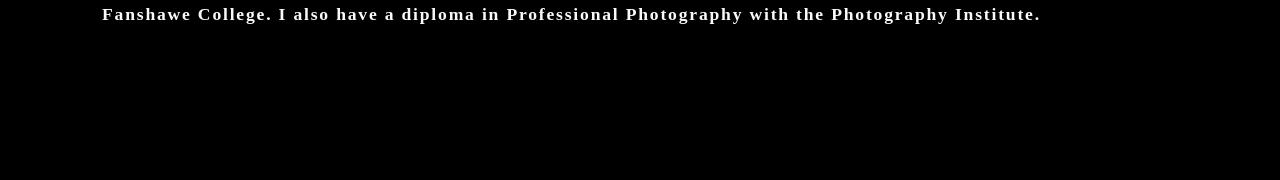
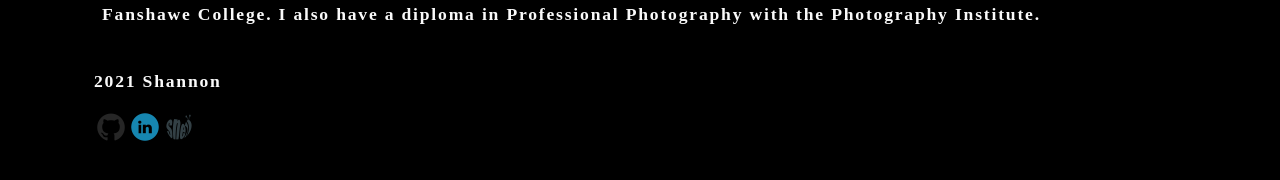
Before and after one commit to ShannonNell/react-portfolio-challenge20, a React (Create React App) app: page / in a window 1280 px wide. Shown: the part 1166-1346 px from the top of the page. Before the commit the page ends 1284 px from the top, so only its background shows below. Built offline with nearby package versions, Linux system fonts and the light colour scheme.

Commit message:
Footer component created

```diff
--- a/src/App.js
+++ b/src/App.js
@@ -1,12 +1,14 @@
 import React from 'react';
 import './App.css';
 import Header from './components/Header';
+import Footer from './components/Footer';
 
 function App() {
   return (
     <div>
       <main>
         <Header></Header>
+        <Footer></Footer>
       </main>
     </div>
   );
--- /dev/null
+++ b/src/components/Footer/index.js
@@ -0,0 +1,24 @@
+import React from 'react';
+import GitHubIcon from '../../assets/icon_gitHub.png';
+import LinkedInIcon from '../../assets/icon_LinkedIn.png';
+import snellIcon from '../../assets/icon_snell.png';
+
+
+function Footer() {
+    return (
+        <footer className="page-footer" id="footer">
+            <p>2021 Shannon</p>
+            <a id="footerLink" href="https://github.com/ShannonNell">
+                <img alt="GitHub icon" src={GitHubIcon} width="30px"></img>
+            </a>
+            <a id="footerLink" href="https://www.linkedin.com/in/shannonnell/">
+                <img alt="LinkedIn icon" src={LinkedInIcon} width="30px"></img>
+            </a>
+            <a id="footerLink" href="https://www.snellcreatives.ca/">
+                <img alt="snell creatives icon" src={snellIcon} width="30px"></img>
+            </a>
+        </footer>
+    )
+};
+
+export default Footer;
```
Also changed, not shown: src/assets/icon_LinkedIn.png (added), src/assets/icon_snell.png (added).
